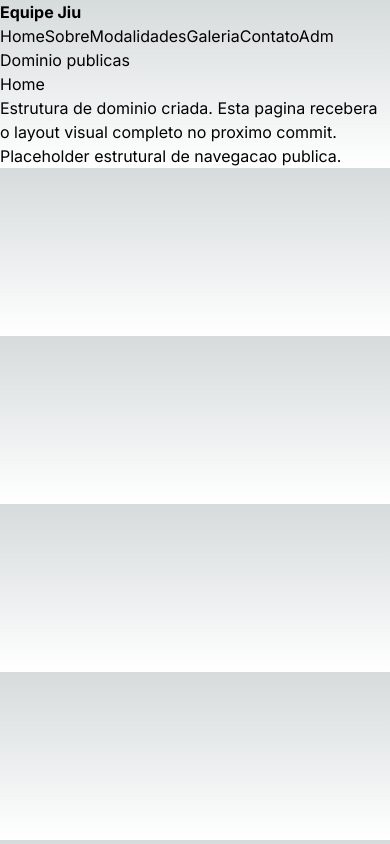
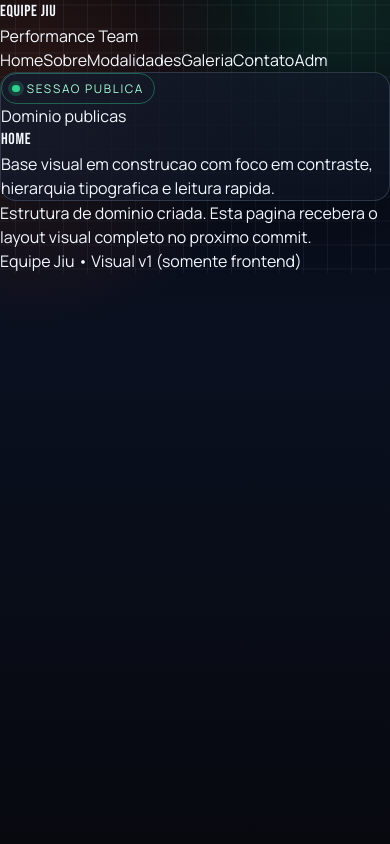
Before and after one commit to Dev-RuiDiniz/equipe_jiu, a Next.js app in the folder apps/web/: page / in a window 390 px wide. Built offline with nearby package versions, Linux system fonts and the light colour scheme.

Commit message:
feat(ui): criar sistema visual esportivo e layout global responsivo

```diff
--- a/apps/web/src/app/globals.css
+++ b/apps/web/src/app/globals.css
@@ -3,31 +3,150 @@
 @tailwind utilities;
 
 :root {
-  --foreground-rgb: 0, 0, 0;
-  --background-start-rgb: 214, 219, 220;
-  --background-end-rgb: 255, 255, 255;
+  --bg: #07090f;
+  --bg-soft: #101526;
+  --surface: rgba(21, 29, 46, 0.74);
+  --surface-strong: #121a2b;
+  --line: rgba(169, 188, 224, 0.2);
+  --text: #f4f8ff;
+  --muted: #a7b4ca;
+  --brand: #f15c27;
+  --brand-2: #f8a12f;
+  --ok: #2fd18f;
+  --radius-sm: 10px;
+  --radius-md: 16px;
+  --radius-lg: 24px;
+  --shadow-soft: 0 18px 48px rgba(3, 6, 14, 0.42);
 }
 
-@media (prefers-color-scheme: dark) {
-  :root {
-    --foreground-rgb: 255, 255, 255;
-    --background-start-rgb: 0, 0, 0;
-    --background-end-rgb: 0, 0, 0;
-  }
+* {
+  box-sizing: border-box;
+}
+
+html,
+body {
+  margin: 0;
+  min-height: 100%;
 }
 
 body {
-  color: rgb(var(--foreground-rgb));
-  background: linear-gradient(
-      to bottom,
-      transparent,
-      rgb(var(--background-end-rgb))
-    )
-    rgb(var(--background-start-rgb));
+  background:
+    radial-gradient(circle at 8% 12%, rgba(241, 92, 39, 0.16), transparent 28%),
+    radial-gradient(circle at 88% 0%, rgba(47, 209, 143, 0.15), transparent 22%),
+    linear-gradient(180deg, #07090f 0%, #0a1020 40%, #07090f 100%);
+  color: var(--text);
+  font-family: var(--font-body), "Segoe UI", sans-serif;
 }
 
-@layer utilities {
-  .text-balance {
-    text-wrap: balance;
+a {
+  color: inherit;
+  text-decoration: none;
+}
+
+main {
+  display: block;
+}
+
+img {
+  max-width: 100%;
+  display: block;
+}
+
+.display-font {
+  font-family: var(--font-display), Impact, sans-serif;
+  letter-spacing: 0.04em;
+}
+
+.site-grid {
+  background-image:
+    linear-gradient(rgba(167, 180, 202, 0.08) 1px, transparent 1px),
+    linear-gradient(90deg, rgba(167, 180, 202, 0.08) 1px, transparent 1px);
+  background-size: 38px 38px;
+  background-position: center;
+}
+
+.section-shell {
+  border: 1px solid var(--line);
+  border-radius: var(--radius-lg);
+  background: linear-gradient(160deg, rgba(19, 27, 44, 0.85), rgba(13, 19, 34, 0.7));
+  box-shadow: var(--shadow-soft);
+}
+
+.btn-primary {
+  display: inline-flex;
+  align-items: center;
+  justify-content: center;
+  border-radius: 999px;
+  border: 1px solid transparent;
+  background: linear-gradient(120deg, var(--brand), var(--brand-2));
+  color: #120d0a;
+  font-weight: 800;
+  padding: 0.85rem 1.4rem;
+  transition: transform 180ms ease, box-shadow 180ms ease;
+}
+
+.btn-primary:hover {
+  transform: translateY(-2px);
+  box-shadow: 0 10px 24px rgba(241, 92, 39, 0.38);
+}
+
+.btn-outline {
+  display: inline-flex;
+  align-items: center;
+  justify-content: center;
+  border-radius: 999px;
+  border: 1px solid rgba(248, 161, 47, 0.4);
+  color: #ffc495;
+  font-weight: 700;
+  padding: 0.78rem 1.3rem;
+  background: rgba(248, 161, 47, 0.08);
+  transition: background-color 180ms ease, border-color 180ms ease;
+}
+
+.btn-outline:hover {
+  background: rgba(248, 161, 47, 0.16);
+  border-color: rgba(248, 161, 47, 0.7);
+}
+
+.muted-copy {
+  color: var(--muted);
+}
+
+.signal {
+  display: inline-flex;
+  align-items: center;
+  gap: 0.45rem;
+  border-radius: 999px;
+  padding: 0.35rem 0.65rem;
+  border: 1px solid rgba(47, 209, 143, 0.4);
+  color: #a7ffd7;
+  font-size: 0.74rem;
+  letter-spacing: 0.14em;
+  text-transform: uppercase;
+}
+
+.signal::before {
+  content: "";
+  width: 0.45rem;
+  height: 0.45rem;
+  border-radius: 999px;
+  background: var(--ok);
+  box-shadow: 0 0 0 4px rgba(47, 209, 143, 0.2);
+}
+
+.card {
+  border: 1px solid var(--line);
+  border-radius: var(--radius-md);
+  background: var(--surface);
+  backdrop-filter: blur(6px);
+}
+
+@media (max-width: 768px) {
+  .site-grid {
+    background-size: 24px 24px;
+  }
+
+  .section-shell {
+    border-radius: var(--radius-md);
   }
 }
--- a/apps/web/src/app/layout.tsx
+++ b/apps/web/src/app/layout.tsx
@@ -1,12 +1,23 @@
 import type { Metadata } from "next";
-import { Inter } from "next/font/google";
+import { Bebas_Neue, Manrope } from "next/font/google";
 import "./globals.css";
 
-const inter = Inter({ subsets: ["latin"] });
+const display = Bebas_Neue({
+  subsets: ["latin"],
+  weight: ["400"],
+  variable: "--font-display",
+});
+
+const body = Manrope({
+  subsets: ["latin"],
+  weight: ["400", "500", "600", "700", "800"],
+  variable: "--font-body",
+});
 
 export const metadata: Metadata = {
-  title: "Create Next App",
-  description: "Generated by create next app",
+  title: "Equipe Jiu | Performance e Disciplina",
+  description:
+    "Site oficial da Equipe Jiu com paginas publicas e painel administrativo em evolucao.",
 };
 
 export default function RootLayout({
@@ -15,8 +26,8 @@ export default function RootLayout({
   children: React.ReactNode;
 }>) {
   return (
-    <html lang="en">
-      <body className={inter.className}>{children}</body>
+    <html lang="pt-BR">
+      <body className={`${display.variable} ${body.variable}`}>{children}</body>
     </html>
   );
 }
--- a/apps/web/src/publicas/components/public-shell.tsx
+++ b/apps/web/src/publicas/components/public-shell.tsx
@@ -17,15 +17,20 @@ const links = [
 
 export function PublicShell({ title, eyebrow, children }: PublicShellProps) {
   return (
-    <div className="min-h-screen bg-slate-950 text-slate-100">
-      <header className="border-b border-slate-800">
-        <div className="mx-auto flex w-full max-w-6xl items-center justify-between px-6 py-5">
-          <strong className="text-sm uppercase tracking-[0.2em] text-amber-400">
-            Equipe Jiu
-          </strong>
-          <nav className="flex flex-wrap items-center gap-4 text-sm text-slate-300">
+    <div className="site-grid min-h-screen">
+      <header className="sticky top-0 z-30 border-b border-white/10 bg-[#090d17]/85 backdrop-blur">
+        <div className="mx-auto flex w-full max-w-6xl items-center justify-between gap-4 px-6 py-4">
+          <div>
+            <p className="display-font text-4xl leading-none text-white">Equipe Jiu</p>
+            <p className="text-xs uppercase tracking-[0.2em] text-orange-300">Performance Team</p>
+          </div>
+          <nav className="flex flex-wrap items-center justify-end gap-2 text-sm font-semibold text-slate-200">
             {links.map((link) => (
-              <Link key={link.href} href={link.href} className="hover:text-white">
+              <Link
+                key={link.href}
+                href={link.href}
+                className="rounded-full border border-transparent px-3 py-1.5 transition hover:border-orange-300/50 hover:bg-orange-300/10"
+              >
                 {link.label}
               </Link>
             ))}
@@ -33,16 +38,27 @@ export function PublicShell({ title, eyebrow, children }: PublicShellProps) {
         </div>
       </header>
 
-      <main className="mx-auto flex w-full max-w-6xl flex-col gap-6 px-6 py-10">
-        {eyebrow ? (
-          <p className="text-xs uppercase tracking-[0.18em] text-amber-300">{eyebrow}</p>
-        ) : null}
-        <h1 className="text-4xl font-semibold">{title}</h1>
+      <main className="mx-auto flex w-full max-w-6xl flex-col gap-8 px-6 py-10 md:py-14">
+        <section className="section-shell p-6 md:p-8">
+          <div className="flex flex-col gap-4 md:flex-row md:items-end md:justify-between">
+            <div className="space-y-3">
+              <span className="signal">Sessao Publica</span>
+              {eyebrow ? (
+                <p className="text-xs uppercase tracking-[0.2em] text-amber-200/90">{eyebrow}</p>
+              ) : null}
+              <h1 className="display-font text-5xl leading-none text-white md:text-7xl">{title}</h1>
+            </div>
+            <p className="max-w-md text-sm text-slate-300 md:text-base">
+              Base visual em construcao com foco em contraste, hierarquia tipografica e leitura rapida.
+            </p>
+          </div>
+        </section>
+
         {children}
       </main>
 
-      <footer className="border-t border-slate-800 py-6 text-center text-sm text-slate-400">
-        Placeholder estrutural de navegacao publica.
+      <footer className="border-t border-white/10 py-6 text-center text-sm text-slate-400">
+        Equipe Jiu • Visual v1 (somente frontend)
       </footer>
     </div>
   );
```
Also changed, not shown: apps/web/src/adm/components/adm-shell.tsx (+19 -11 lines).
